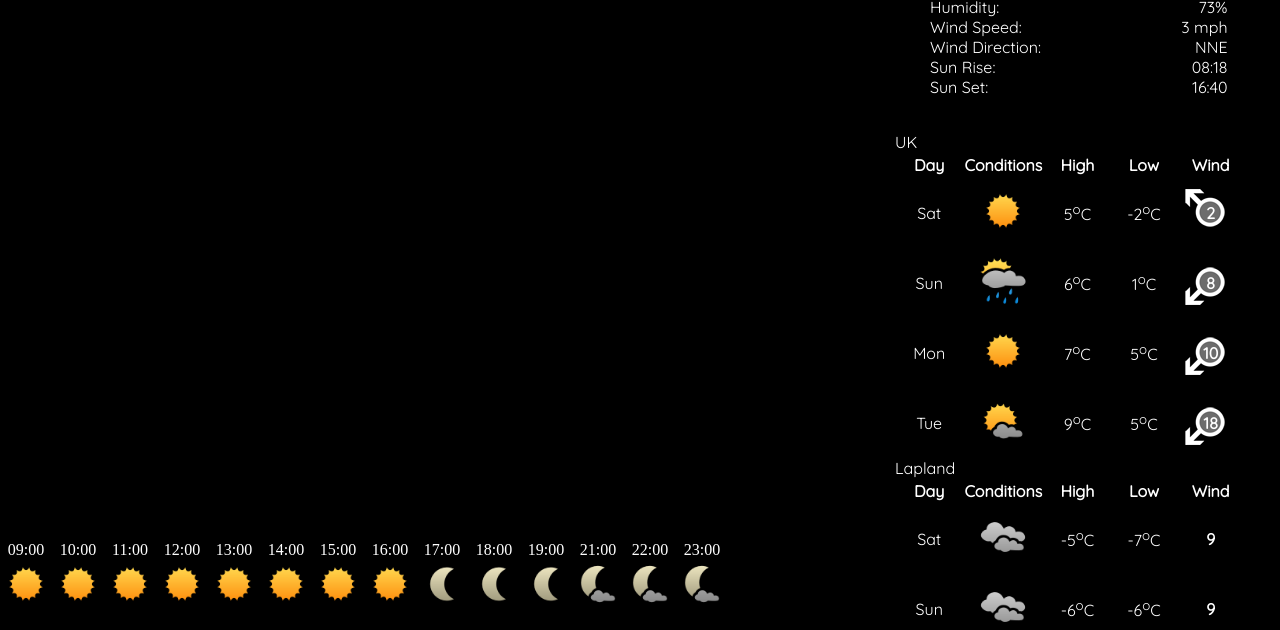
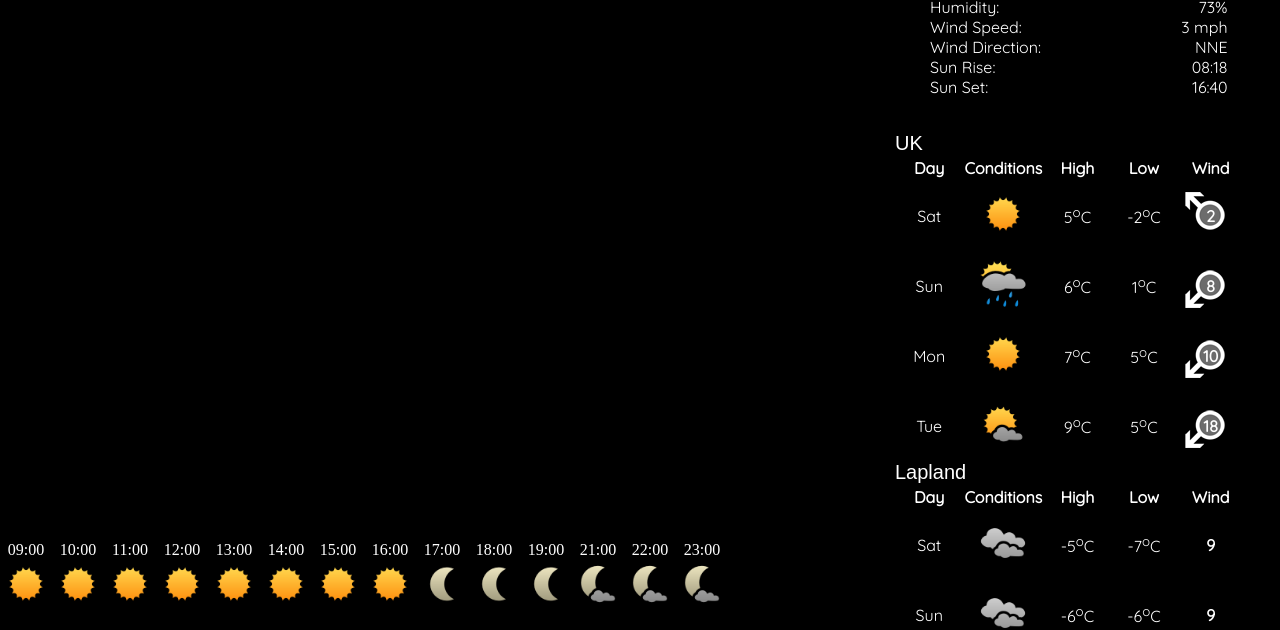
Before and after one commit to simon71/kitchen_dashboard, a plain HTML site: page index.html in a window 1280 px wide. Shown: the part 170-800 px from the top of the page. Drawn offline with nearby package versions, Linux system fonts and the light colour scheme.

Commit message:
adding title to weekly weather

```diff
--- a/style.css
+++ b/style.css
@@ -156,9 +156,10 @@
 	 height: 		64px;
 	 font-family: 		inherit;
  }
- #countyTitle {
+ #countryTitle {
 	font-family: 		sans-serif;
 	font-size: 			20px;
+	padding-right: 		10%;
  }
  #windImg{
 	 font-weight: 		bolder;
```
